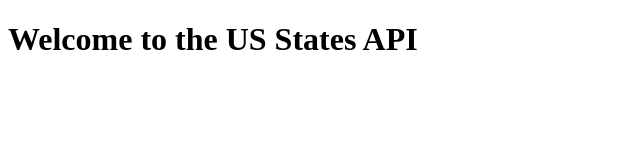
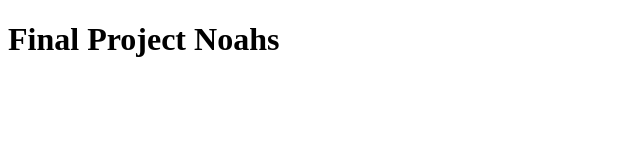
Before and after one commit to MuhammadAmeen01/TestRepoForBackendUS_States, a website: page views/index.html in a window 1280 px wide. Shown: the whole page, without its empty margins (0-640 px from the left). Drawn offline with Linux system fonts and the light colour scheme.

Commit message:
Created container 4

```diff
--- a/views/index.html
+++ b/views/index.html
@@ -6,6 +6,6 @@
   <title>US States API</title>
 </head>
 <body>
-  <h1>Welcome to the US States API</h1>
+  <h1>Final Project Noahs</h1>
 </body>
 </html>
```
